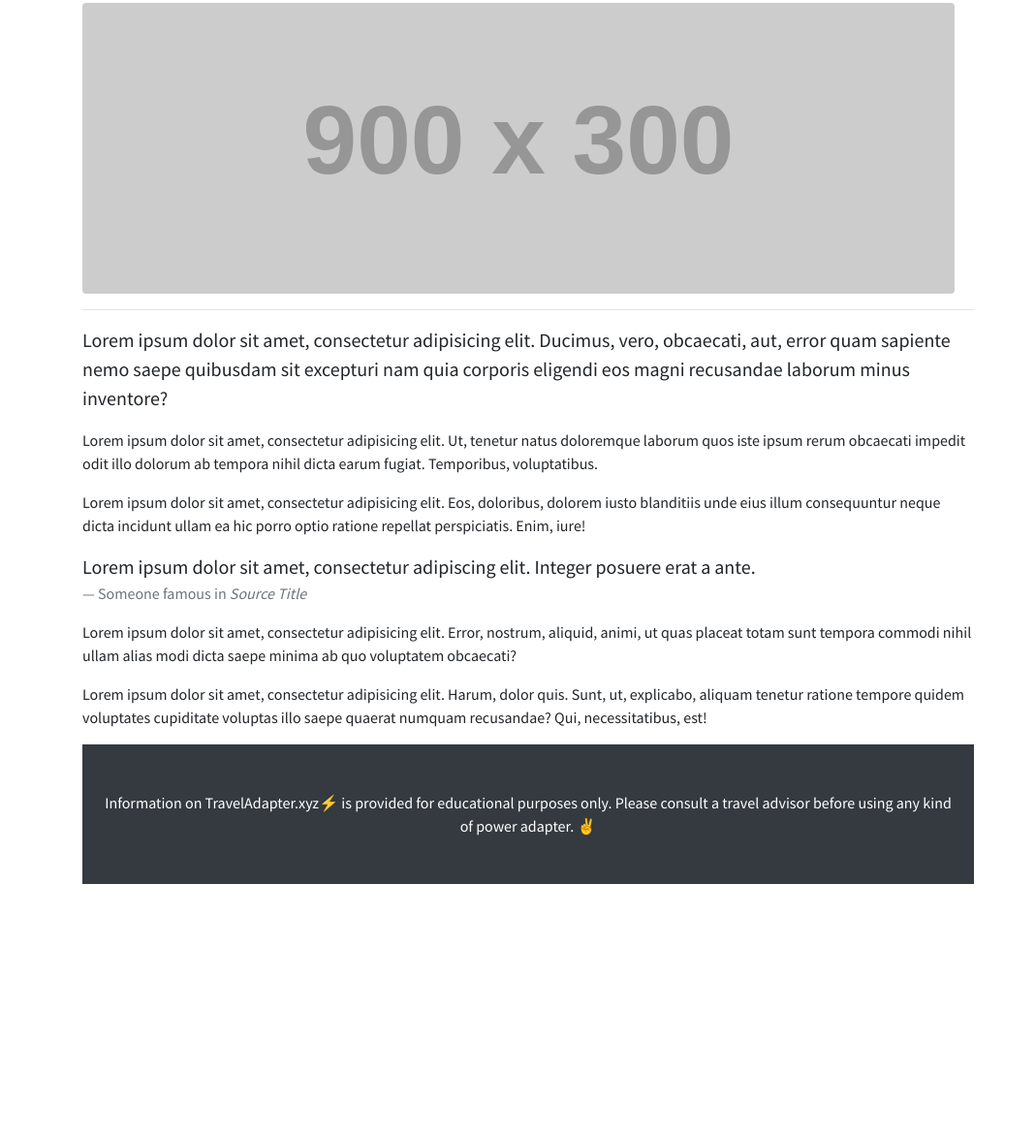
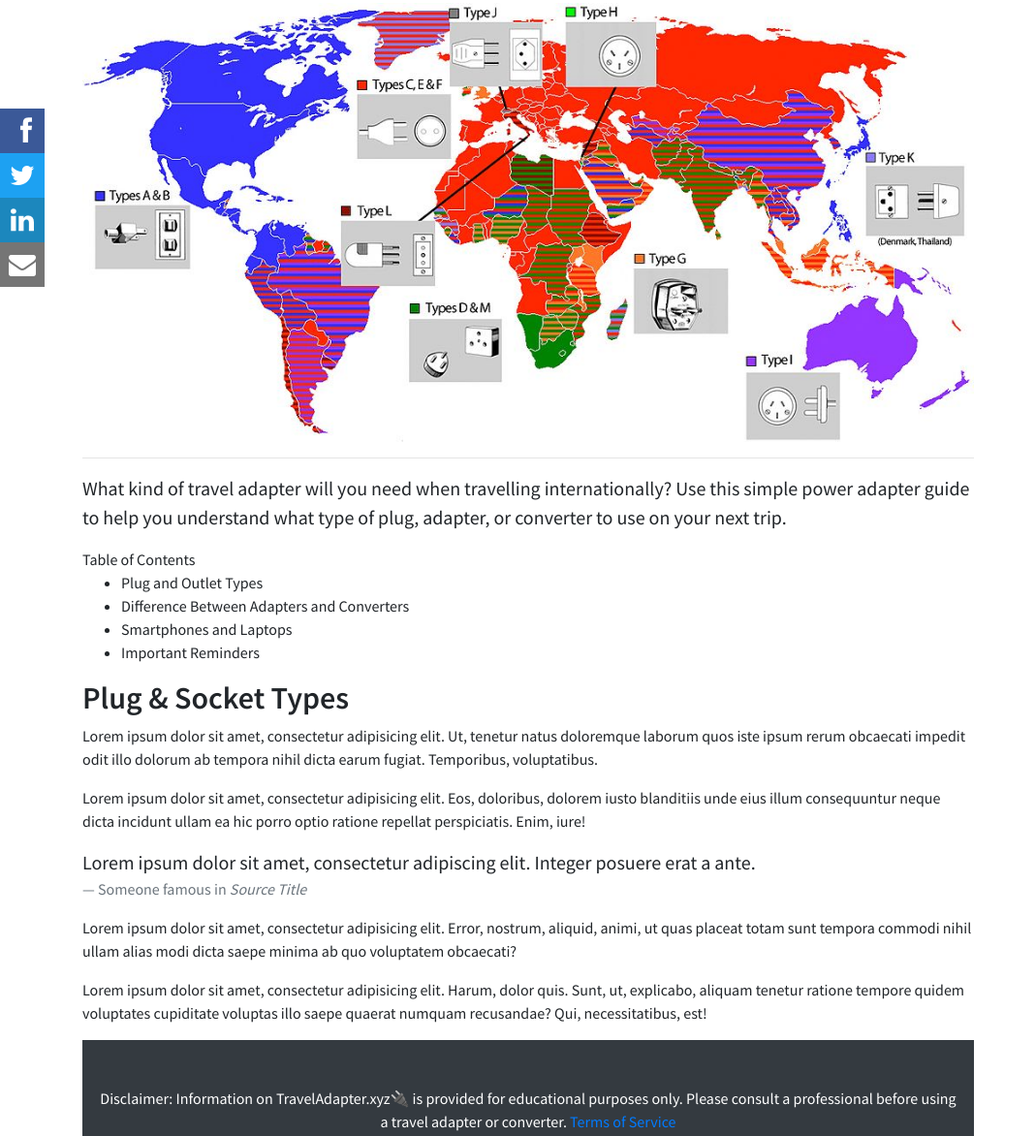
Before and after one commit to RyanShook/traveladapter, a website: page traveladapterguide.html in a window 1280 px wide. Shown: the part 196-1368 px from the top of the page at 97% size, without its empty margins (0-1068 px from the left). Before the commit the page ends 1132 px from the top, so only its background shows below. Drawn offline with Linux system fonts and the light colour scheme; placeholder pictures from the web are drawn by us.

Commit message:
Refactor HTML, start guide copy

```diff
--- a/adapterguide.html
+++ b/traveladapterguide.html
@@ -14,14 +14,15 @@
 
     <meta charset="utf-8">
     <meta name="viewport" content="width=device-width, initial-scale=1, shrink-to-fit=no">
-    <meta name="description" content="What kind of power adapter do you need in France? Check what kind of plug, socket, and voltage is used in France.">
+    <meta name="description" content="What kind of power adapter do you need when travelling? Check our easy to understand guide to power plugs, sockets, and voltage types used around the world.">
     <meta name="author" content="TravelAdapter.xyz🔌">
 
-    <title>International Plug and Socket Types – TravelAdapter.xyz🔌</title>
+    <title>International Plug and Socket Guide – TravelAdapter.xyz🔌</title>
 
     <!-- Bootstrap core CSS -->
     <link href="vendor/bootstrap/css/bootstrap.min.css" rel="stylesheet">
-
+    <!-- Social Share Kit CSS -->
+    <link href="vendor/socialsharekit/css/social-share-kit.css" rel="stylesheet">
     <!-- Custom styles for this template -->
     <link href="css/traveladapter.css" rel="stylesheet">
     <!-- Google Fonts -->
@@ -45,7 +46,7 @@
               <a class="nav-link" href="index.html#list">Countries</a>
             </li>
             <li class="nav-item">
-              <a class="nav-link" href="#">Guide</a>
+              <a class="nav-link" href="traveladapterguide.html">Guide</a>
             </li>
             <li class="nav-item">
               <a class="nav-link" href="#">Reviews</a>
@@ -73,20 +74,30 @@
                 <!-- Author -->
                 <p class="lead">
                   by
-                  <a href="#">TravelAdapter.xyz🔌</a>
+                  <a href="index.html">TravelAdapter.xyz🔌</a>
                 </p>
 
                 <hr>
 
 
                 <!-- Preview Image -->
-                <img class="img-fluid rounded" src="http://placehold.it/900x300" alt="">
+                <img class="img-fluid rounded" src="images/plug-map.jpg" alt="Plug Type World Map">
 
                 <hr>
 
                 <!-- Post Content -->
-                <p class="lead">Lorem ipsum dolor sit amet, consectetur adipisicing elit. Ducimus, vero, obcaecati, aut, error quam sapiente nemo saepe
-                  quibusdam sit excepturi nam quia corporis eligendi eos magni recusandae laborum minus inventore?</p>
+                <p class="lead">What kind of travel adapter will you need when travelling internationally? Use this simple power adapter guide to help you understand what type of plug, adapter, or converter to use on your next trip.</p>
+                <div class="list-group">
+                  Table of Contents
+                  <ul>
+                    <li>Plug and Outlet Types</li>
+                    <li>Difference Between Adapters and Converters</li>
+                    <li>Smartphones and Laptops</li>
+                    <li>Important Reminders</li>
+                  </ul>
+                </div>
+
+                <h2>Plug & Socket Types</h2>
 
                 <p>Lorem ipsum dolor sit amet, consectetur adipisicing elit. Ut, tenetur natus doloremque laborum quos iste ipsum rerum
                   obcaecati impedit odit illo dolorum ab tempora nihil dicta earum fugiat. Temporibus, voluptatibus.</p>
@@ -111,9 +122,20 @@
     <!-- Footer -->
     <footer class="py-5 bg-dark">
       <div class="container">
-        <p class="m-0 text-center text-white">Information on TravelAdapter.xyz⚡️ is provided for educational purposes only. Please consult a travel advisor before using any kind of power adapter. ✌️</p>
+        <p class="m-0 text-center text-white">Disclaimer: Information on TravelAdapter.xyz🔌 is provided for educational purposes only. Please consult a professional
+          before using a travel adapter or converter.
+          <a href="termsofservice.html">Terms of Service</a>
+        </p>
       </div>
-      <!-- /.container -->
+      <!-- Social Share Kit floating icons -->
+      <div class="ssk-sticky ssk-left ssk-center ssk-lg">
+        <a href="https://www.facebook.com/sharer/sharer.php?u=https%3A//traveladapter.xyz" target="_blank" class="ssk ssk-facebook"></a>
+        <a href="https://twitter.com/home?status=Quickly%20check%20what%20kind%20of%20travel%20adapter%20you'll%20need%20on%20your%20next%20trip.%20%23travel%20%23digitalnomad%20%F0%9F%94%8C%E2%9A%A1%EF%B8%8F%0ATravelAdapter.xyz"
+          target="_blank" class="ssk ssk-twitter"></a>
+        <a href="https://www.linkedin.com/cws/share?url=https://traveladapter.xyz" target="_blank" class="ssk ssk-linkedin"></a>
+        <a href="mailto:?Subject=TravelAdapter.xyz🔌&amp;Body=I%20thought%20this%20site%20might%20be%20useful%20to%20you.%20 https://TravelAdapter.xyz%20-%20Check%20what%20kind%20of%20travel%20adapter%20you'll%20need%20on%20your%20next%20trip."
+          target="_blank" class="ssk ssk-email"></a>
+      </div>
     </footer>
 
     <!-- Bootstrap core JavaScript -->
```
Also changed, not shown: france.html (+3 -5 lines), index.html (+1 -3 lines), spain.html (+3 -5 lines), termsofservice.html (+1 -3 lines), images/Email.svg (deleted), images/Facebook.svg (deleted), images/LinkedIn.svg (deleted), images/Twitter.svg (deleted), 1 other file.
